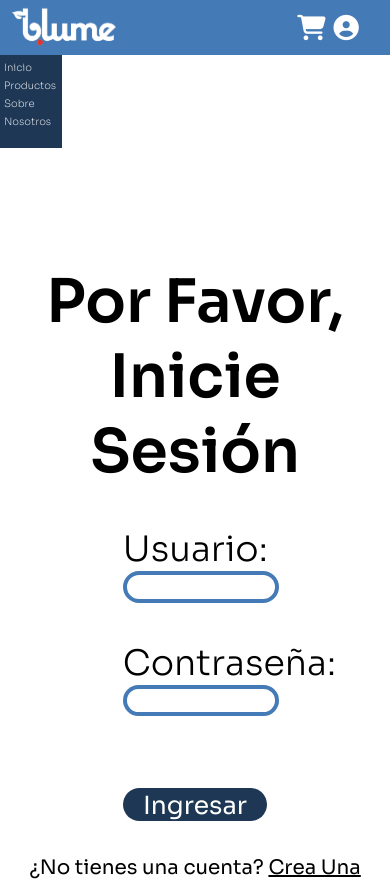
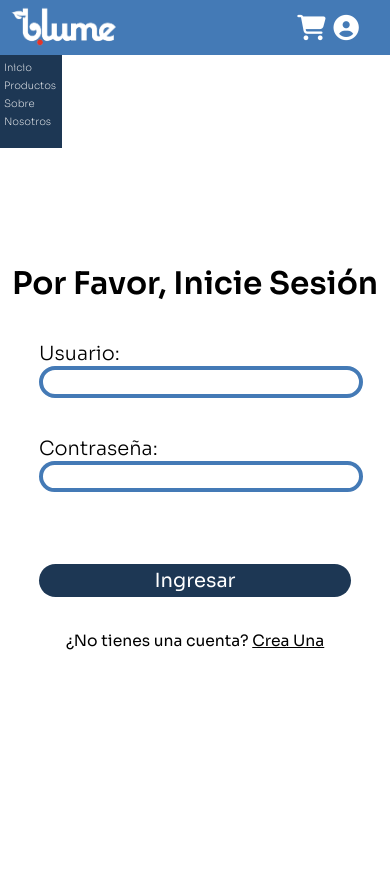
Before and after one commit to manuelandres66/blume, a Django app: page /login/ in a window 390 px wide. After the commit the page ends 650 px from the top, so only its background shows below. Run offline with Django 3.2, Linux system fonts and the light colour scheme; some libraries are stand-ins or nearby versions.

Commit message:
responsive login & hover button changes in producto

```diff
--- a/static/css/login.css
+++ b/static/css/login.css
@@ -16,7 +16,6 @@
     margin: auto;
     margin-top: 4.5vh;
     width: 37vw;
-
 }
 
 .entrada label {
@@ -61,3 +60,21 @@
 #crearcuenta a {
     text-decoration: underline;
 }
+
+@media only screen and (max-width: 781px) {
+    .titulo-login {
+        font-size: 8vw;
+    }
+    .entrada {
+        width: 80vw;
+    }
+    .entrada label, .entrada input {
+        font-size: 5vw;
+    }
+    #enviar {
+        font-size: 5vw;
+    }
+    #crearcuenta, #error {
+        font-size: 4vw;
+    }
+}
```
Also changed, not shown: static/css/producto.css (+11 -0 lines), db.sqlite3.
